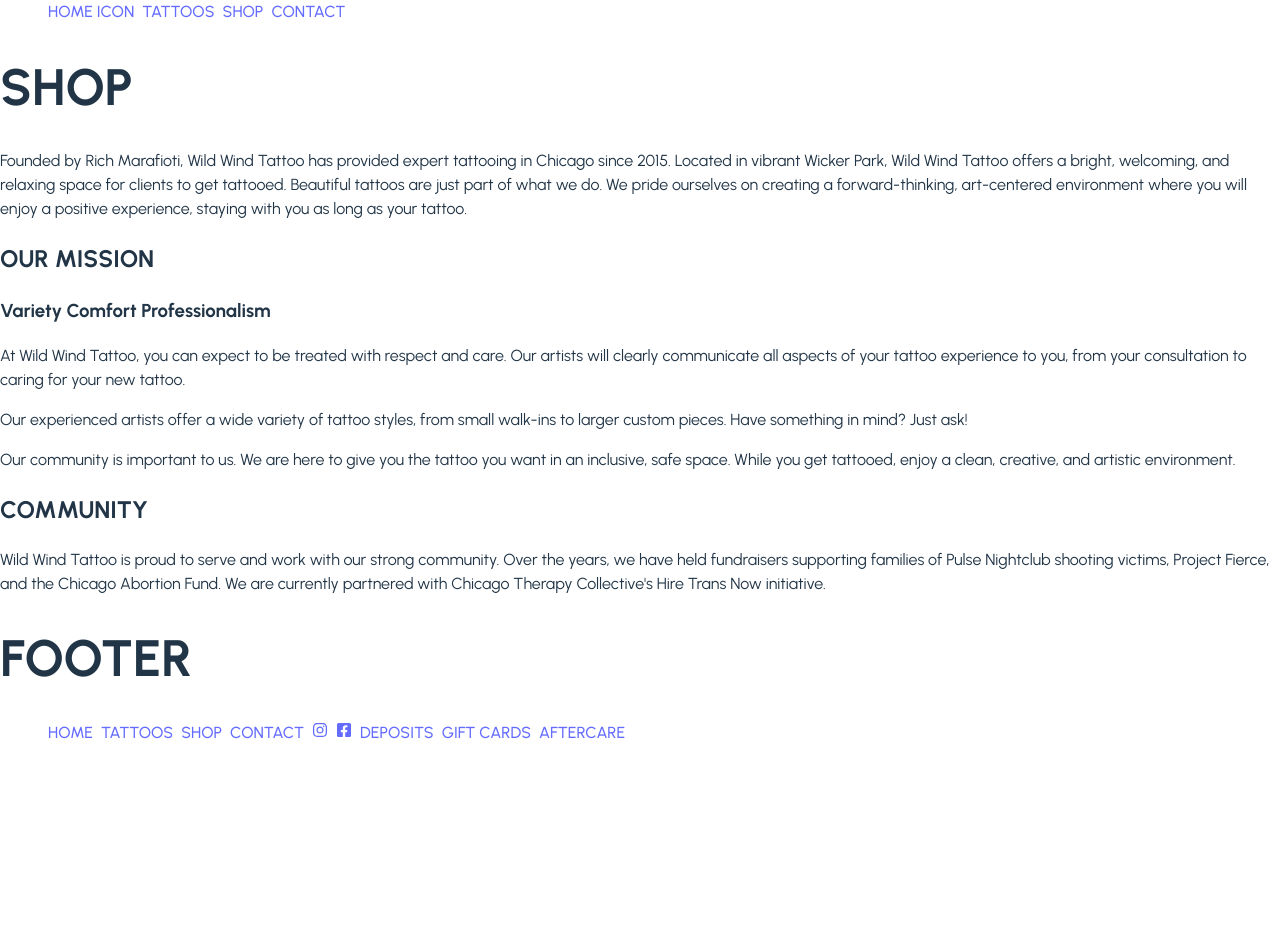
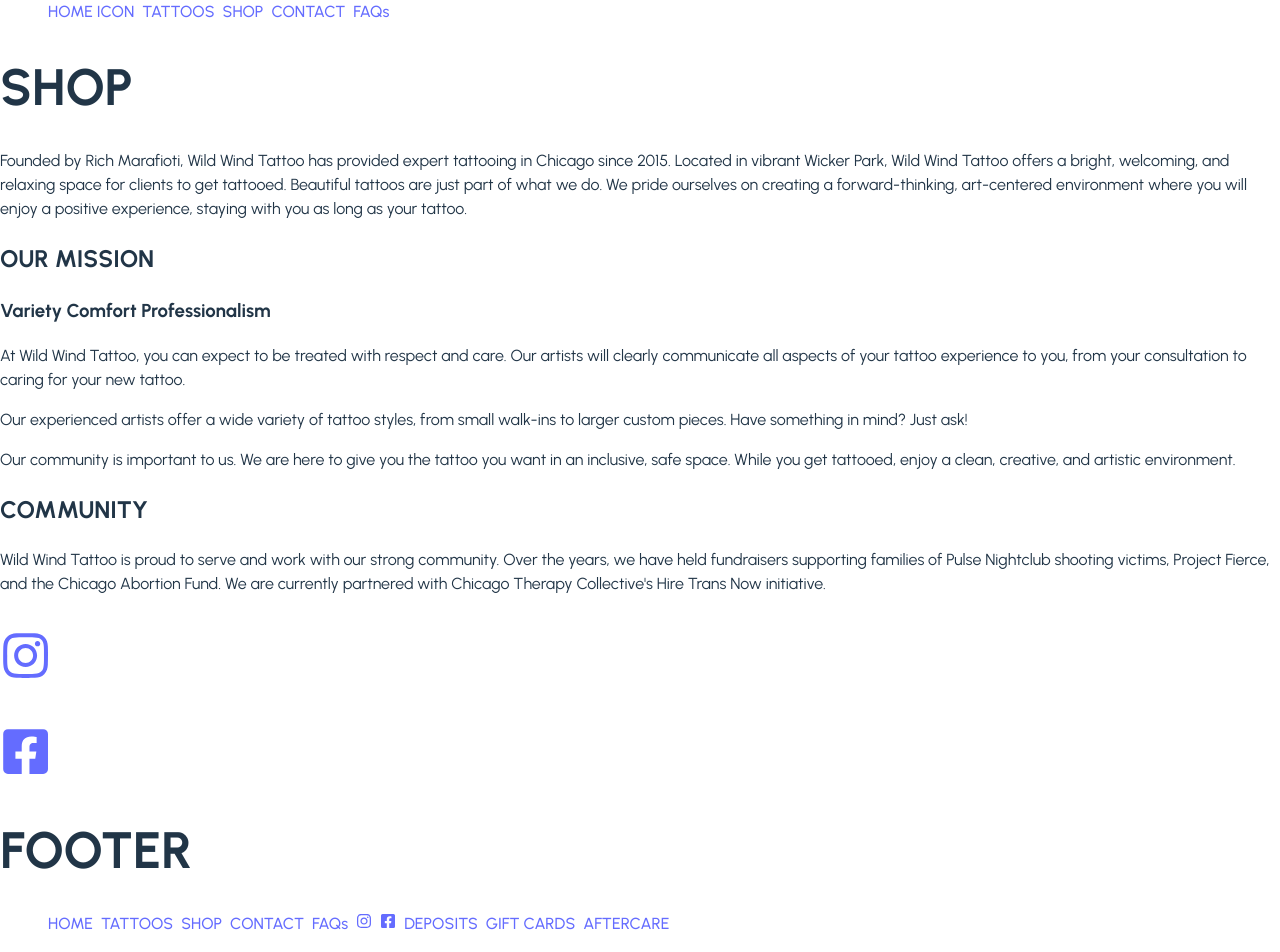
Before and after one commit to rmarafioti/wildWindSite, a React (Vite) app: page /shop in a window 1280 px wide. Shown: the part 141-1093 px from the top of the page. Before the commit the page ends 902 px from the top, so only its background shows below. Built offline with nearby package versions, Linux system fonts and the light colour scheme.

Commit message:
added faq page and router path, added to navbar and footer

```diff
--- /dev/null
+++ b/src/layout/Faq.jsx
@@ -0,0 +1,7 @@
+export default function Faq() {
+  return (
+    <>
+      <h1>FAQS</h1>
+    </>
+  );
+}
--- a/src/layout/Footer.jsx
+++ b/src/layout/Footer.jsx
@@ -18,6 +18,9 @@
         </li>
         <li>
           <NavLink to="/contact">CONTACT</NavLink>
+        </li>
+        <li>
+          <NavLink to="/faqs">FAQs</NavLink>
         </li>
         <li>
           <a href="https://www.instagram.com/wildwindtattoo/?hl=en">
--- a/src/layout/Navbar.jsx
+++ b/src/layout/Navbar.jsx
@@ -17,6 +17,9 @@
         <li>
           <NavLink to="/contact">CONTACT</NavLink>
         </li>
+        <li>
+          <NavLink to="/faqs">FAQs</NavLink>
+        </li>
       </ul>
     </nav>
   );
--- a/src/layout/Shop.jsx
+++ b/src/layout/Shop.jsx
@@ -1,3 +1,6 @@
+import { FaFacebookSquare } from "react-icons/fa";
+import { FaInstagram } from "react-icons/fa";
+
 export default function Shop() {
   return (
     <>
@@ -36,6 +39,16 @@
         Fund. We are currently partnered with Chicago Therapy Collective's Hire
         Trans Now initiative.
       </p>
+      <h1>
+        <a href="https://www.instagram.com/wildwindtattoo/?hl=en">
+          <FaInstagram />
+        </a>
+      </h1>
+      <h1>
+        <a href="https://www.facebook.com/wildwindtattoo/">
+          <FaFacebookSquare />
+        </a>
+      </h1>
     </>
   );
 }
--- a/src/router.jsx
+++ b/src/router.jsx
@@ -8,6 +8,7 @@
 import Deposits from "./layout/Deposits";
 import GiftCards from "./layout/GiftCards";
 import Aftercare from "./layout/AfterCare";
+import Faq from "./layout/Faq";
 
 const router = createBrowserRouter([
   {
@@ -42,6 +43,10 @@
         path: "/aftercare",
         element: <Aftercare />,
       },
+      {
+        path: "/faqs",
+        element: <Faq />,
+      },
     ],
   },
 ]);
```
